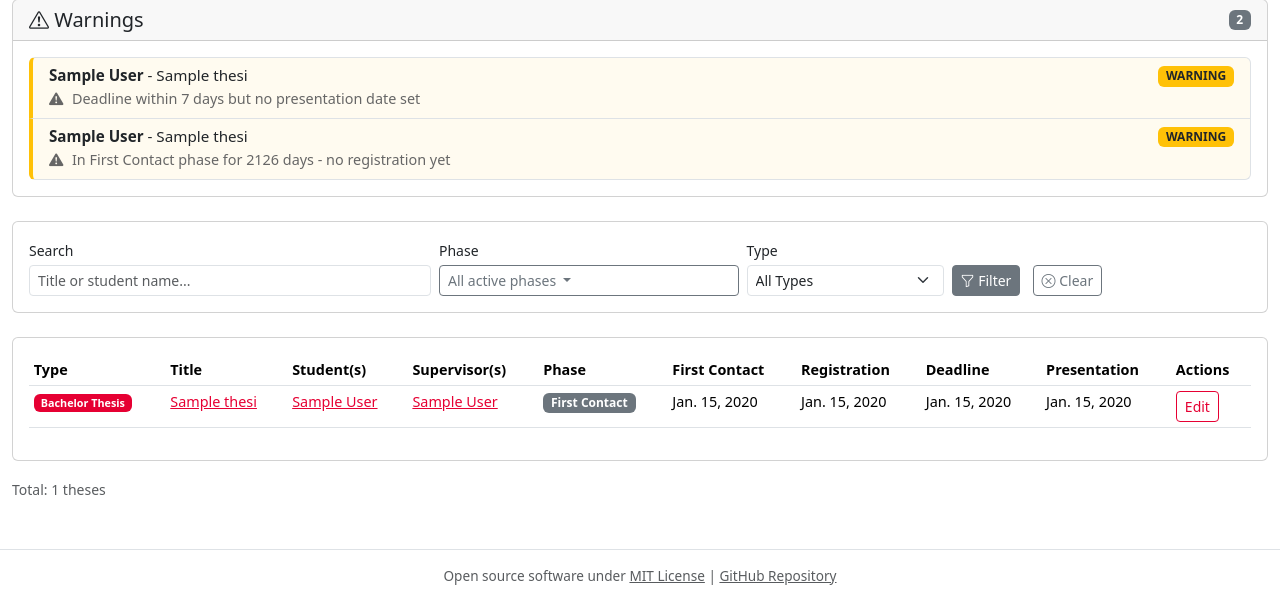
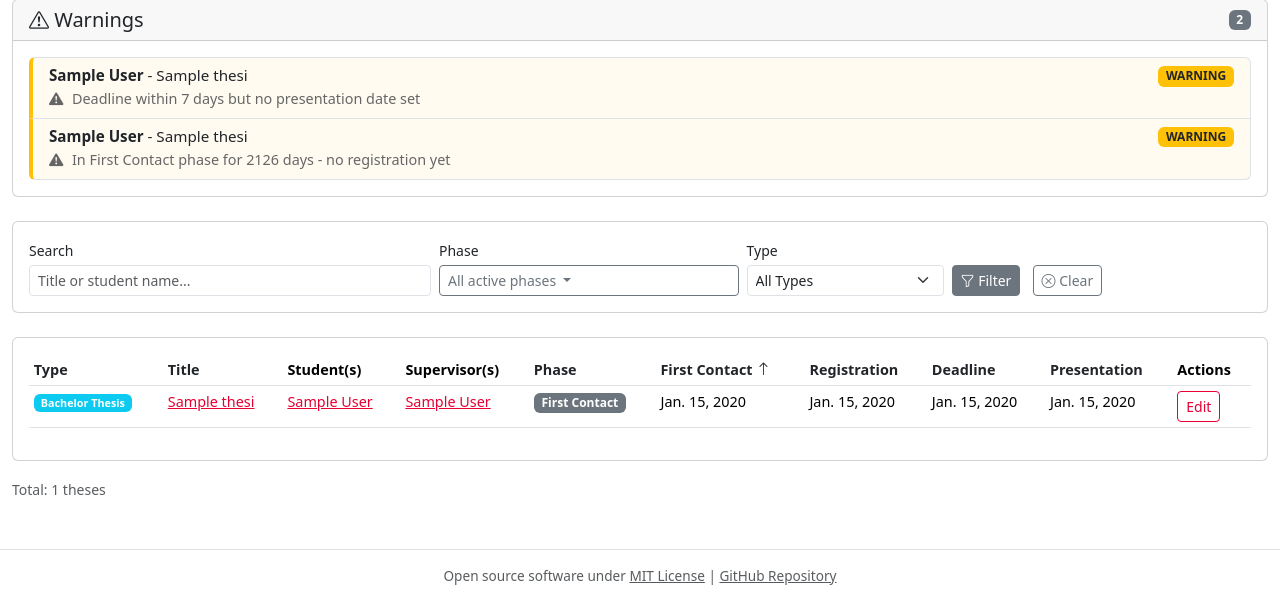
Before and after one commit to d-krupke/thesis-manager, a Django app: page / in a window 1280 px wide. Shown: the part 320-922 px from the top of the page. Run offline with Django 5.2, Linux system fonts and the light colour scheme; a user stored in the database is signed in; tables that the repository leaves empty hold one stand-in row (values such as "Sample post"); parts of the project's set-up code (start-up, migrations or seed data) failed here and were passed over; some libraries are stand-ins or nearby versions.

Commit message:
feat: Add sortable columns and color-coded thesis types
Added table sorting functionality and visual distinction for thesis types:

Sorting Features:
- Click column headers to sort by Type, Title, Phase, or dates
- Sort by: First Contact, Registration, Deadline, Presentation dates
- Toggle between ascending/descending order
- Visual indicators (up/down arrows) show current sort
- NULL dates automatically placed at end regardless of sort order
- Preserves filters and search while sorting
- SQL injection protection via whitelist of allowed sort fields

Color-Coded Thesis Types:
- Bachelor Thesis: Blue (bg-info)
- Master Thesis: Red (bg-danger)
- Project Work: Green (bg-success)
- Other: Gray (bg-secondary)

Implementation Details:
- Added sort and order parameters to ThesisListView.get_queryset()
- Uses Django F() expressions with nulls_last for proper date sorting
- Added current_sort and current_order to template context
- Updated table headers with sortable links
- Maintains all existing filters when sorting
- Default sort: date_first_contact ascending

Benefits:
- Easier to find theses by deadline or other dates
- Visual distinction helps identify thesis types at a glance
- Improved user experience for managing large thesis lists
- Professional table sorting UX with visual feedback

```diff
--- a/theses/templates/theses/thesis_list.html
+++ b/theses/templates/theses/thesis_list.html
@@ -168,22 +168,88 @@
             <table class="table table-sm table-hover">
                 <thead class="sticky-header">
                     <tr>
-                        <th>Type</th>
-                        <th>Title</th>
+                        <th>
+                            <a href="?sort=thesis_type&order={% if current_sort == 'thesis_type' and current_order == 'asc' %}desc{% else %}asc{% endif %}{% if search_query %}&search={{ search_query }}{% endif %}{% for phase in selected_phases %}&phase={{ phase }}{% endfor %}{% if current_type %}&type={{ current_type }}{% endif %}"
+                               class="text-decoration-none text-dark">
+                                Type
+                                {% if current_sort == 'thesis_type' %}
+                                    <i class="bi bi-{% if current_order == 'asc' %}arrow-up{% else %}arrow-down{% endif %}"></i>
+                                {% endif %}
+                            </a>
+                        </th>
+                        <th>
+                            <a href="?sort=title&order={% if current_sort == 'title' and current_order == 'asc' %}desc{% else %}asc{% endif %}{% if search_query %}&search={{ search_query }}{% endif %}{% for phase in selected_phases %}&phase={{ phase }}{% endfor %}{% if current_type %}&type={{ current_type }}{% endif %}"
+                               class="text-decoration-none text-dark">
+                                Title
+                                {% if current_sort == 'title' %}
+                                    <i class="bi bi-{% if current_order == 'asc' %}arrow-up{% else %}arrow-down{% endif %}"></i>
+                                {% endif %}
+                            </a>
+                        </th>
                         <th>Student(s)</th>
                         <th>Supervisor(s)</th>
-                        <th>Phase</th>
-                        <th>First Contact</th>
-                        <th>Registration</th>
-                        <th>Deadline</th>
-                        <th>Presentation</th>
+                        <th>
+                            <a href="?sort=phase&order={% if current_sort == 'phase' and current_order == 'asc' %}desc{% else %}asc{% endif %}{% if search_query %}&search={{ search_query }}{% endif %}{% for phase in selected_phases %}&phase={{ phase }}{% endfor %}{% if current_type %}&type={{ current_type }}{% endif %}"
+                               class="text-decoration-none text-dark">
+                                Phase
+                                {% if current_sort == 'phase' %}
+                                    <i class="bi bi-{% if current_order == 'asc' %}arrow-up{% else %}arrow-down{% endif %}"></i>
+                                {% endif %}
+                            </a>
+                        </th>
+                        <th>
+                            <a href="?sort=date_first_contact&order={% if current_sort == 'date_first_contact' and current_order == 'asc' %}desc{% else %}asc{% endif %}{% if search_query %}&search={{ search_query }}{% endif %}{% for phase in selected_phases %}&phase={{ phase }}{% endfor %}{% if current_type %}&type={{ current_type }}{% endif %}"
+                               class="text-decoration-none text-dark">
+                                First Contact
+                                {% if current_sort == 'date_first_contact' %}
+                                    <i class="bi bi-{% if current_order == 'asc' %}arrow-up{% else %}arrow-down{% endif %}"></i>
+                                {% endif %}
+                            </a>
+                        </th>
+                        <th>
+                            <a href="?sort=date_registration&order={% if current_sort == 'date_registration' and current_order == 'asc' %}desc{% else %}asc{% endif %}{% if search_query %}&search={{ search_query }}{% endif %}{% for phase in selected_phases %}&phase={{ phase }}{% endfor %}{% if current_type %}&type={{ current_type }}{% endif %}"
+                               class="text-decoration-none text-dark">
+                                Registration
+                                {% if current_sort == 'date_registration' %}
+                                    <i class="bi bi-{% if current_order == 'asc' %}arrow-up{% else %}arrow-down{% endif %}"></i>
+                                {% endif %}
+                            </a>
+                        </th>
+                        <th>
+                            <a href="?sort=date_deadline&order={% if current_sort == 'date_deadline' and current_order == 'asc' %}desc{% else %}asc{% endif %}{% if search_query %}&search={{ search_query }}{% endif %}{% for phase in selected_phases %}&phase={{ phase }}{% endfor %}{% if current_type %}&type={{ current_type }}{% endif %}"
+                               class="text-decoration-none text-dark">
+                                Deadline
+                                {% if current_sort == 'date_deadline' %}
+                                    <i class="bi bi-{% if current_order == 'asc' %}arrow-up{% else %}arrow-down{% endif %}"></i>
+                                {% endif %}
+                            </a>
+                        </th>
+                        <th>
+                            <a href="?sort=date_presentation&order={% if current_sort == 'date_presentation' and current_order == 'asc' %}desc{% else %}asc{% endif %}{% if search_query %}&search={{ search_query }}{% endif %}{% for phase in selected_phases %}&phase={{ phase }}{% endfor %}{% if current_type %}&type={{ current_type }}{% endif %}"
+                               class="text-decoration-none text-dark">
+                                Presentation
+                                {% if current_sort == 'date_presentation' %}
+                                    <i class="bi bi-{% if current_order == 'asc' %}arrow-up{% else %}arrow-down{% endif %}"></i>
+                                {% endif %}
+                            </a>
+                        </th>
                         <th>Actions</th>
                     </tr>
                 </thead>
                 <tbody>
                     {% for thesis in theses %}
                     <tr>
-                        <td><span class="badge bg-primary">{{ thesis.get_thesis_type_display }}</span></td>
+                        <td>
+                            <span class="badge
+                                {% if thesis.thesis_type == 'bachelor' %}bg-info
+                                {% elif thesis.thesis_type == 'master' %}bg-danger
+                                {% elif thesis.thesis_type == 'project' %}bg-success
+                                {% elif thesis.thesis_type == 'other' %}bg-secondary
+                                {% else %}bg-primary
+                                {% endif %}">
+                                {{ thesis.get_thesis_type_display }}
+                            </span>
+                        </td>
                         <td>
                             <a href="{% url 'thesis_detail' thesis.pk %}">
                                 {{ thesis.title|default:"(No title yet)" }}
--- a/theses/views.py
+++ b/theses/views.py
@@ -160,6 +160,34 @@ class ThesisListView(LoginRequiredMixin, ListView):
                 models.Q(students__last_name__icontains=search)
             ).distinct()  # Remove duplicates (needed when filtering on ManyToMany)
 
+        # Handle sorting
+        # Get sort field and order from URL parameters (?sort=date_deadline&order=desc)
+        sort_by = self.request.GET.get('sort', 'date_first_contact')  # Default sort by first contact date
+        order = self.request.GET.get('order', 'asc')  # Default ascending order
+
+        # Define allowed sort fields to prevent SQL injection
+        allowed_sort_fields = [
+            'title', 'thesis_type', 'phase',
+            'date_first_contact', 'date_registration', 'date_deadline',
+            'date_presentation', 'date_review', 'date_final_discussion'
+        ]
+
+        if sort_by in allowed_sort_fields:
+            # Add '-' prefix for descending order
+            order_prefix = '-' if order == 'desc' else ''
+
+            # Handle NULL values: put them at the end
+            # Use F() expression with nulls_last parameter
+            from django.db.models import F
+            if sort_by.startswith('date_'):
+                # For date fields, ensure NULLs go to the end
+                queryset = queryset.order_by(
+                    F(sort_by).desc(nulls_last=True) if order == 'desc' else F(sort_by).asc(nulls_last=True)
+                )
+            else:
+                # For other fields, use standard ordering
+                queryset = queryset.order_by(f'{order_prefix}{sort_by}')
+
         return queryset
 
     def get_context_data(self, **kwargs):
@@ -198,6 +226,10 @@ class ThesisListView(LoginRequiredMixin, ListView):
         context['selected_phases'] = selected_phases
         context['current_type'] = self.request.GET.get('type', '')
         context['search_query'] = self.request.GET.get('search', '')
+
+        # Add sorting parameters for template
+        context['current_sort'] = self.request.GET.get('sort', 'date_first_contact')
+        context['current_order'] = self.request.GET.get('order', 'asc')
 
         # Calculate supervisor overview statistics
         # This creates a summary of how many theses each supervisor has in each phase
```
